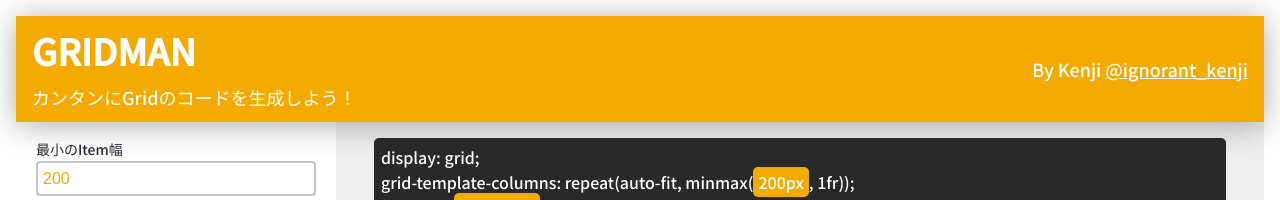
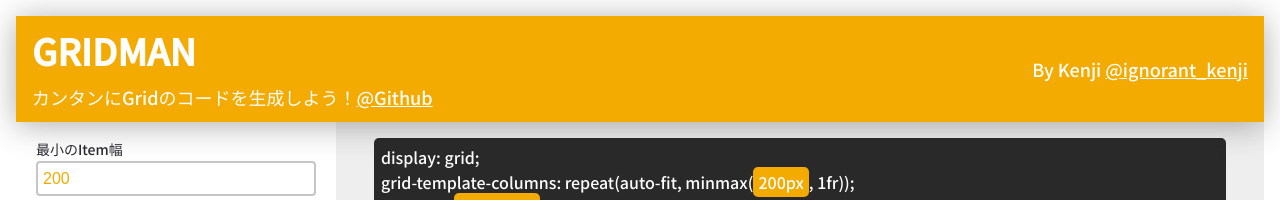
Before and after one commit to jp-knj/GridMan, a plain HTML site: page index.html in a window 1280 px wide. Shown: the top 200 px of the page. Drawn offline with Linux system fonts and the light colour scheme; a web font is replaced by a local one.

Commit message:
:sparkles: Added Github Link

```diff
--- a/index.html
+++ b/index.html
@@ -12,7 +12,7 @@
     <header class="header">
         <div>
             <h1 class="header__title">GRIDMAN</h1>
-            <p>カンタンにGridのコードを生成しよう！</p>
+            <p>カンタンにGridのコードを生成しよう！<a href="https://github.com/kenji-0801/GridMan">@Github</a></p>
         </div>
 
         <div class="header__author">
```
